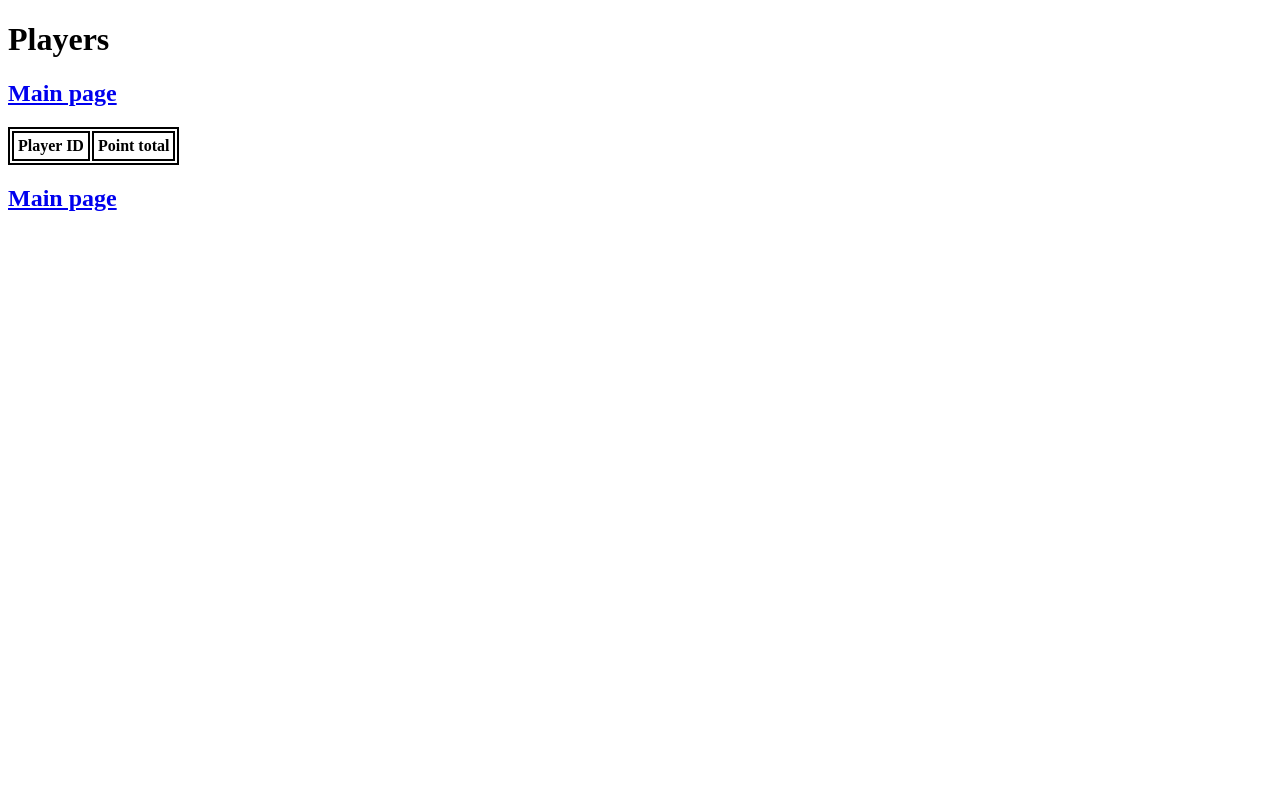
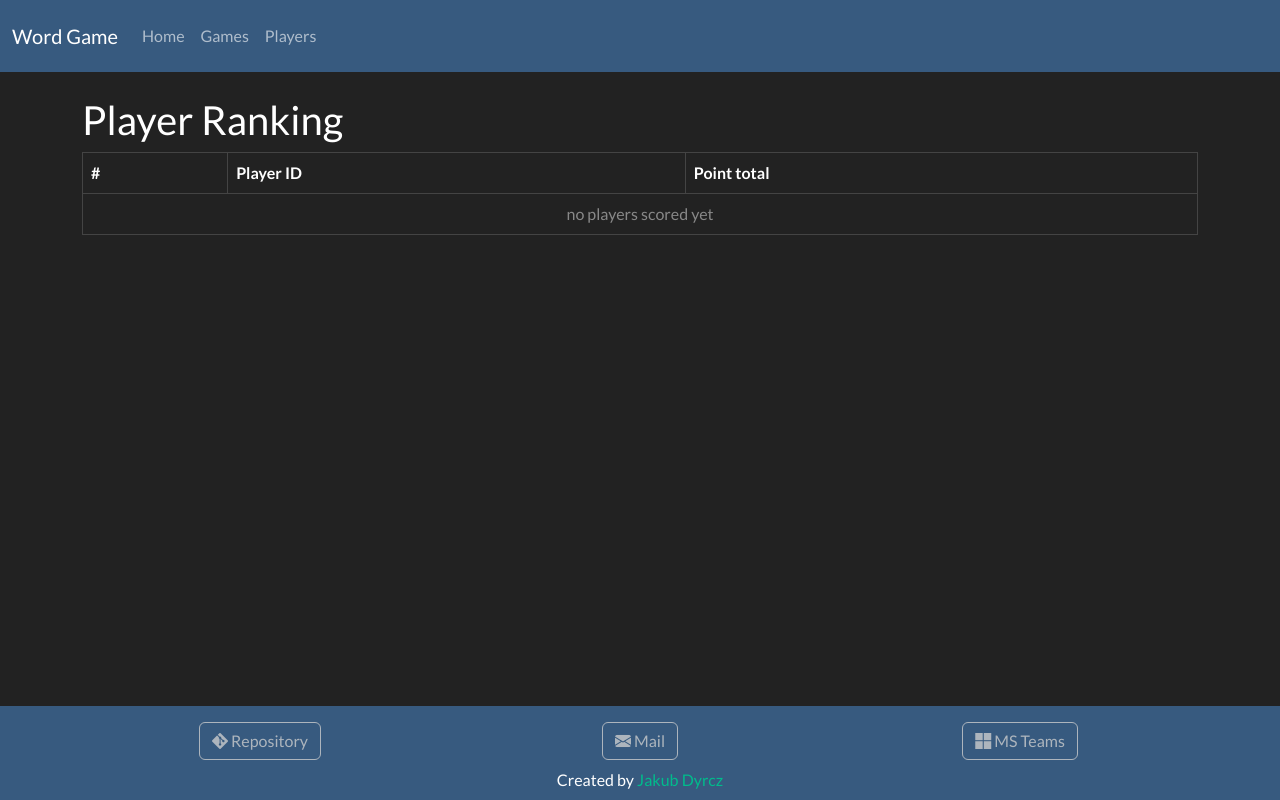
Before and after one commit to LittleBigKiller/sysop-slowo, a Flask app: template WWW/templates/players.html in a window 1280 px wide. Run offline with Flask 2, Linux system fonts and the light colour scheme; the template is opened without the code that fills it, so the values that code supplies are empty; some libraries are stand-ins or nearby versions.

Commit message:
Nowa podstrona /players

```diff
--- a/WWW/templates/players.html
+++ b/WWW/templates/players.html
@@ -1,42 +1,37 @@
-<!DOCTYPE html>
-<html lang="en">
+{% extends 'base.html' %}
 
-<head>
-  <meta charset="UTF-8">
-  <meta http-equiv="X-UA-Compatible" content="IE=edge">
-  <meta name="viewport" content="width=device-width, initial-scale=1.0">
-  <title>Players</title>
-  <style>
-    table,
-    th,
-    td {
-      border: 2px solid #000;
-    }
+{% block title %}
+Players
+{% endblock %}
 
-    th,
-    td {
-      padding: 4px;
-    }
-  </style>
-</head>
+{% block content %}
+<h2>Player Ranking</h2>
+<table class="table table-hover table-bordered">
+  <thead>
+    <tr>
+      <th scope="col">#</th>
+      <th scope="col">Player ID</th>
+      <th scope="col">Point total</th>
+    </tr>
+  </thead>
+  <tbody>
+    {% if players|length == 0 %}
 
-<body>
-  <h1>Players</h1>
-  <h2><a href="/">Main page</a></h2>
-  <table>
     <tr>
-      <th>Player ID</th>
-      <th>Point total</th>
+      <td colspan="3" class="text-center text-muted">no players scored yet</td>
     </tr>
+
+    {% else %}
+
     {% for player in players %}
     <tr>
-      <td><a href='/player/{{player.pid}}'>{{player.pid}}</a></td>
+      <th scope="row">{{loop.index}}</th>
+      <td><a href="{{ url_for('player', playerid=player.pid) }}">{{player.pid}}</a></td>
       <td>{{player.points}}</td>
     </tr>
     {% endfor %}
-  </table>
-  <h2><a href="/">Main page</a></h2>
 
-</body>
-
-</html>
+    {% endif %}
+  </tbody>
+</table>
+{% endblock %}
```
